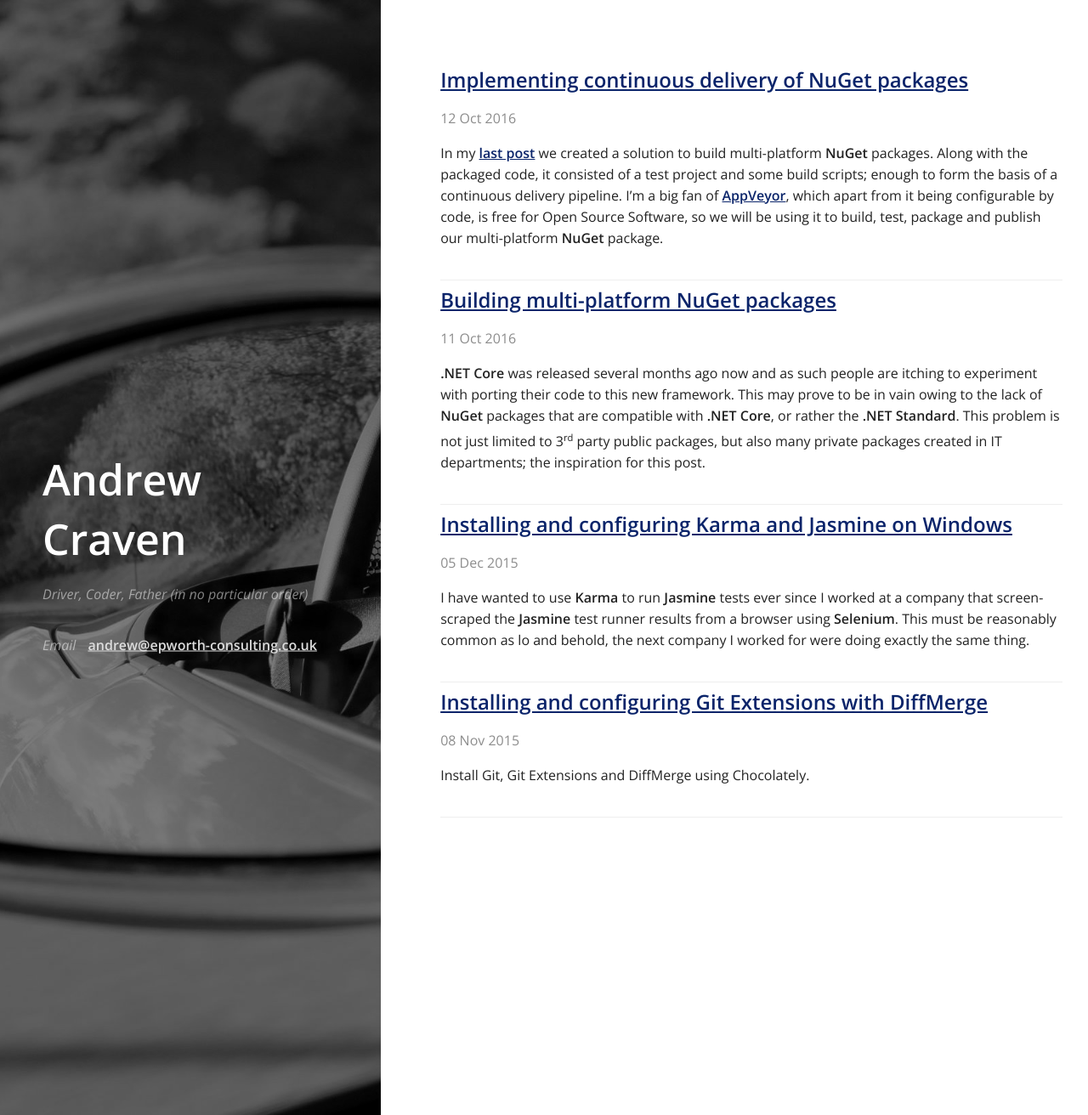
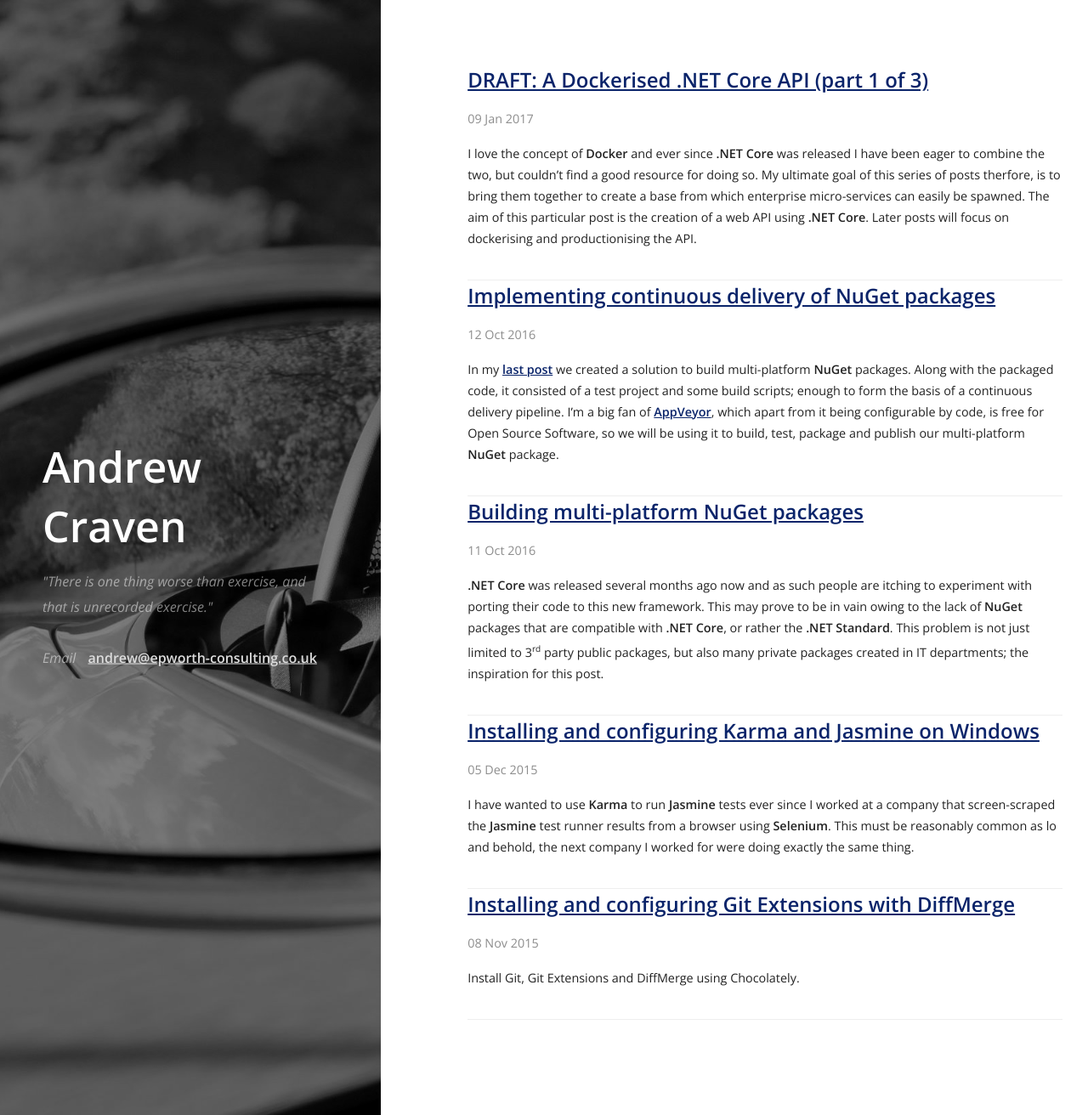
Before and after one commit to acraven/acraven.github.io, a Jekyll site: the page built from index.html, in a window 1280 px wide. Shown: the whole page at 85% size. Built offline with Jekyll 4.4.1, drawn with Linux system fonts in a browser that asks for light colours; nearby versions of some CDN libraries; some of the changed lines change nothing that is shown.

Commit message:
Dockerised .NET Core API part 1

```diff
--- a/_config.yml
+++ b/_config.yml
@@ -14,7 +14,7 @@
 # You can create any custom variable you would like, and they will be accessible
 # in the templates via {{ site.myvariable }}.
 title: Andrew Craven
-tagline: 'Driver, Coder, Father (in no particular order)'
+tagline: '"There is one thing worse than exercise, and that is unrecorded exercise."'
 sidebar_image: /images/cover.jpg
 email: andrew@epworth-consulting.co.uk
 description: > # this means to ignore newlines until "baseurl:"
--- a/_posts/2016-10-11-building-multi-platform-nuget-packages.md
+++ b/_posts/2016-10-11-building-multi-platform-nuget-packages.md
@@ -247,4 +247,4 @@ Running the `_build.bat` batch file will build, test and package our project usi
 {% endhighlight %}
 
 ### Summary
-We have created a **NuGet** package that can be consumed by multiple platforms, albeit a little contrived, but it can be extended for real world packages. In the [next post]({% post_url 2016-10-12-continuous-delivery-of-nuget-packages %}) in the series, we will create a continuous delivery pipeline in **AppVeyor** that will publish the package at [www.nuget.org](https://www.nuget.org/){:target="_blank"}.
+We have created a **NuGet** package that can be consumed by multiple platforms, albeit a little contrived, but it can be extended for real world packages. In the [next post]({% post_url 2016-10-12-continuous-delivery-of-nuget-packages %}) of the series, we will create a continuous delivery pipeline in **AppVeyor** that will publish the package at [www.nuget.org](https://www.nuget.org/){:target="_blank"}.
--- /dev/null
+++ b/_posts/2017-01-09-dockerised-dotnet-core-api-1-of-3.md
@@ -0,0 +1,261 @@
+---
+layout: post
+title: "A Dockerised .NET Core API (part 1 of 3)"
+date: 2017-01-09
+categories: dotnet core api docker
+featured_image: /images/cover.jpg
+tags:
+- draft
+---
+I love the concept of **Docker** and ever since **.NET Core** was released I have been eager to combine the two, but couldn't find a good resource for doing so. My ultimate goal of this series of posts therfore, is to bring them together to create a base from which enterprise micro-services can easily be spawned. The aim of this particular post is the creation of a web API using **.NET Core**. Later posts will focus on dockerising and productionising the API.
+
+### Requirements
+Before anything else, I scribled down some requirements that were important (in no particular order).
+
+- Be built and tested on a build/CI agent in **Docker**.
+- Allow non-committed changes to be built and tested in **Docker**.
+- Build in a clean repeatable environment.
+- Have minimal final image size.
+- Support inside-out testing before the image is built.
+- Support outside-in testing after the image is built.
+- Have minimal time to failure.
+- Link image version to a commit.
+- Support **Windows boot2docker** and **Linux**.
+- Have minimal impact to dev workflow.
+
+I will review them at the end to see how I got on.
+
+### Prerequisites
+For **Windows**, you will need **Visual Studio 2015 Update 3** and **.NET Core tools for Visual Studio** as described on the [.NET Core](https://www.microsoft.com/net/core#windows){:target="_blank"} site. You will also need [Docker for Windows](https://www.docker.com/products/docker#/windows) or [Docker Toolbox](https://www.docker.com/products/docker-toolbox). I use **Docker Toolbox** since **Docker for Windows** requires **Hyper V** which is incompatible with **VMware Workstation**.
+
+For **Linux**, you will need [.NET Core](https://www.microsoft.com/net/core#linuxubuntu){:target="_blank"} and an editor of your choice, I use [Visual Studio Code](https://code.visualstudio.com/docs/setup/linux).
+
+### Cut to the chase
+If you would rather just dive in, fork the **GitHub** repository [dockerised-dotnet-core-api](https://github.com/acraven/dockerised-dotnet-core-api){:target="_blank"}, start **Docker** and run `build-and-package.sh` followed by `run.sh`.
+
+You can confirm the API is running by navigating to [192.168.99.100:9000/ping](http://192.168.99.100:9000/ping) or [localhost:9000/ping](http://localhost:9000/ping) depending on your **Docker** installation.
+
+### Creating the solution
+My solution consists of two projects that reside in the `app` folder of the repo. This will contain the application itself and any inside-out tests that will be run before we bother creating the final image.
+
+<div class="figcaption">c:\blog\dockerised-dotnet-core-api\</div>
+{% highlight tree %}
+ └─app
+    ├─DotnetApiReference
+    │  ├─DotnetApiReference.xproj
+    │  ├─Program.cs
+    │  ├─project.json
+    │  ├─project.lock.json
+    │  ├─Startup.cs
+    │  └─Properties
+    │     └─AssemblyInfo.cs
+    ├─DotnetApiReference.Tests
+    │  ├─DotnetApiReference.Tests.xproj
+    │  ├─project.json
+    │  ├─project.lock.json
+    │  ├─StatusScenarios
+    │  │  └─ping.cs
+    │  └─Properties
+    │     └─AssemblyInfo.cs
+    └─DotnetApiReference.sln
+{% endhighlight %}
+
+I have included the **NuGet** packages `Bivouac` and `Burble`; the former contains middleware for server logging and status endpoints, the latter adds HTTP client logging, retrying and throttling. I will delve into these packages in another post.
+
+<div class="figcaption">app\DotnetApiReference\project.json</div>
+{% highlight json %}
+{
+   "version": "1.0.0-*",
+   "buildOptions": {
+      "emitEntryPoint": true
+   },
+   "dependencies": {
+      "Microsoft.NETCore.App": {
+         "type": "platform",
+         "version": "1.0.1"
+      },
+      "Microsoft.AspNetCore.Mvc": "1.0.1",
+      "Microsoft.AspNetCore.Server.Kestrel": "1.0.1",
+      "Burble": "0.0.4-preview0023",
+      "Bivouac": "0.0.2-preview0016"
+   },
+   "frameworks": {
+      "netcoreapp1.0": {}
+   }
+}
+{% endhighlight %}
+
+The API uses the **Kestrel** web server which in this example listens to port 9000.
+
+<div class="figcaption">app\DotnetApiReference\Program.cs</div>
+{% highlight csharp %}
+namespace DotnetApiReference
+{
+   using Microsoft.AspNetCore.Hosting;
+
+   public class Program
+   {
+      public static void Main(string[] args)
+      {
+         var host = new WebHostBuilder()
+             .UseKestrel()
+             .UseUrls("http://*:9000/")
+             .ConfigureServices(Startup.ConfigureServices)
+             .Configure(Startup.Configure)
+             .Build();
+
+         host.Run();
+      }
+   }
+}
+{% endhighlight %}
+
+We need to configure our application using the usual `ConfigureServices` and `Configure` methods. This is where we add the server logging and status endpoints to the request pipeline.
+
+<div class="figcaption">app\DotnetApiReference\Startup.cs</div>
+{% highlight csharp %}
+namespace DotnetApiReference
+{
+   using System;
+   using Bivouac.Abstractions;
+   using Bivouac.Events;
+   using Bivouac.Middleware;
+   using Burble.Abstractions;
+   using Microsoft.AspNetCore.Builder;
+   using Microsoft.Extensions.DependencyInjection;
+
+   public static class Startup
+   {
+      public static void ConfigureServices(IServiceCollection services)
+      {
+         if (services == null) throw new ArgumentNullException(nameof(services));
+
+         services.AddStatusEndpointServices("dockerised-dotnet-core-api");
+         services.AddServerLoggingServices();
+
+         services.AddTransient<IHttpServerEventCallback>(CreateHttpServerEventCallback);
+         services.AddTransient<IHttpClientEventCallback>(CreateHttpClientEventCallback);
+
+         services.AddMvc();
+      }
+
+      public static void Configure(IApplicationBuilder app)
+      {
+         if (app == null) throw new ArgumentNullException(nameof(app));
+
+         app.UseStatusEndpointMiddleware();
+         app.UseServerLoggingMiddleware();
+
+         app.UseMvc();
+      }
+
+      private static IHttpServerEventCallback CreateHttpServerEventCallback(IServiceProvider serviceProvider)
+      {
+         var requestIdGetter = serviceProvider.GetService<IGetRequestId>();
+         var correlationIdGetter = serviceProvider.GetService<IGetCorrelationId>();
+
+         return new IdentifyingHttpServerEventCallback(
+            requestIdGetter,
+            correlationIdGetter,
+            new JsonHttpServerEventCallback(Console.WriteLine));
+      }
+
+      private static IHttpClientEventCallback CreateHttpClientEventCallback(IServiceProvider serviceProvider)
+      {
+         return new JsonHttpClientEventCallback(Console.WriteLine);
+      }
+   }
+}
+{% endhighlight %}
+
+We are using XUnit to run the inside-out (unit) tests, and in addition to `Bivouac` we will be using `Banshee` which creates a lightweight API pipeline suitable for unit tests.
+
+<div class="figcaption">app\DotnetApiReference.Tests\project.json</div>
+{% highlight json %}
+{
+   "version": "1.0.0-*",
+   "testRunner": "xunit",
+   "dependencies": {
+      "Microsoft.NETCore.App": {
+         "type": "platform",
+         "version": "1.0.1"
+      },
+      "xunit": "2.2.0-beta2-build3300",
+      "dotnet-test-xunit": "2.2.0-preview2-build1029",
+      "Microsoft.AspNetCore.TestHost": "1.0.0",
+      "DotnetApiReference": { "target": "project" },
+      "Bivouac": "0.0.2-preview0016",
+      "Banshee": "0.0.2"
+   },
+   "frameworks": {
+      "netcoreapp1.0": {}
+   }
+}
+{% endhighlight %}
+
+We need a couple of tests to confirm the status endpoints middleware has been added to the request pipeline.
+
+<div class="figcaption">app\DotnetApiReference.Tests\StatusScenarios\ping.cs</div>
+{% highlight csharp %}
+namespace DotnetApiReference.Tests.StatusScenarios
+{
+   using System;
+   using System.Net;
+   using System.Net.Http;
+   using Banshee;
+   using Bivouac.Abstractions;
+   using Bivouac.Events;
+   using Microsoft.Extensions.DependencyInjection;
+   using Xunit;
+
+   public class ping
+   {
+      private readonly HttpResponseMessage _response;
+
+      public ping()
+      {
+         Action<IServiceCollection> configureServices = services =>
+         {
+            Startup.ConfigureServices(services);
+            services.AddTransient<IHttpServerEventCallback, NoOpHttpServerEventCallback>();
+         };
+         var testHost = new LightweightWebApiHost(configureServices, Startup.Configure);
+
+         _response = testHost.Get("/ping");
+      }
+
+      [Fact]
+      public void should_return_status_code_200()
+      {
+         Assert.Equal(_response.StatusCode, HttpStatusCode.OK);
+      }
+
+      [Fact]
+      public void should_return_content_pong()
+      {
+         var content = _response.Content.ReadAsStringAsync().Result;
+
+         Assert.Equal(content, "Pong!");
+      }
+   }
+}
+{% endhighlight %}
+
+The tests can be run locally using `dotnet test`.
+
+{% highlight batch %}
+dotnet restore
+dotnet test app\DotnetApiReference.Tests\project.json
+{% endhighlight %}
+
+The API can be run locally using `dotnet run`.
+
+{% highlight batch %}
+dotnet restore
+dotnet run -p app\DotnetApiReference\project.json
+{% endhighlight %}
+
+The status endpoints middleware will have exposed [localhost:9000/ping](http://localhost:9000/ping) and [localhost:9000/status](http://localhost:9000/status).
+
+### Summary
+We have created a very simple web API in .NET Core that exposes two diagnostics endpoints. In the next post of the series, we will use **Docker** to build and run the web API.
--- a/css/overrides.css
+++ b/css/overrides.css
@@ -80,8 +80,15 @@ article a:visited {
     color: #0A246A;
 }
 
+article ul {
+  margin-left: 2em;
+  padding-bottom: 0.5em;
+}
+
 article li {
   margin-left: 0;
+  margin-bottom: 0.3em;
+  font-size: 0.9em;
 }
 
 article .container {
```
Also changed, not shown: readme.md.
